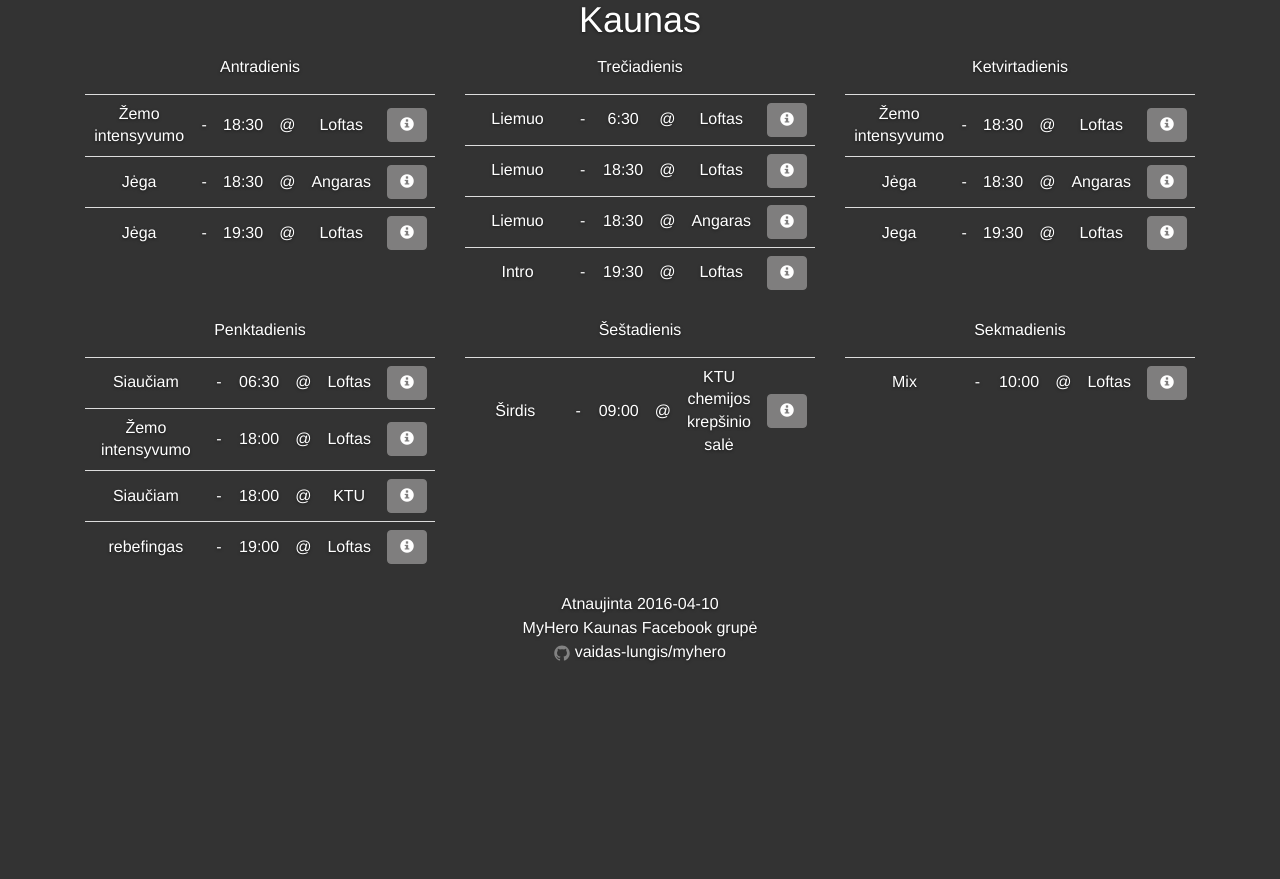
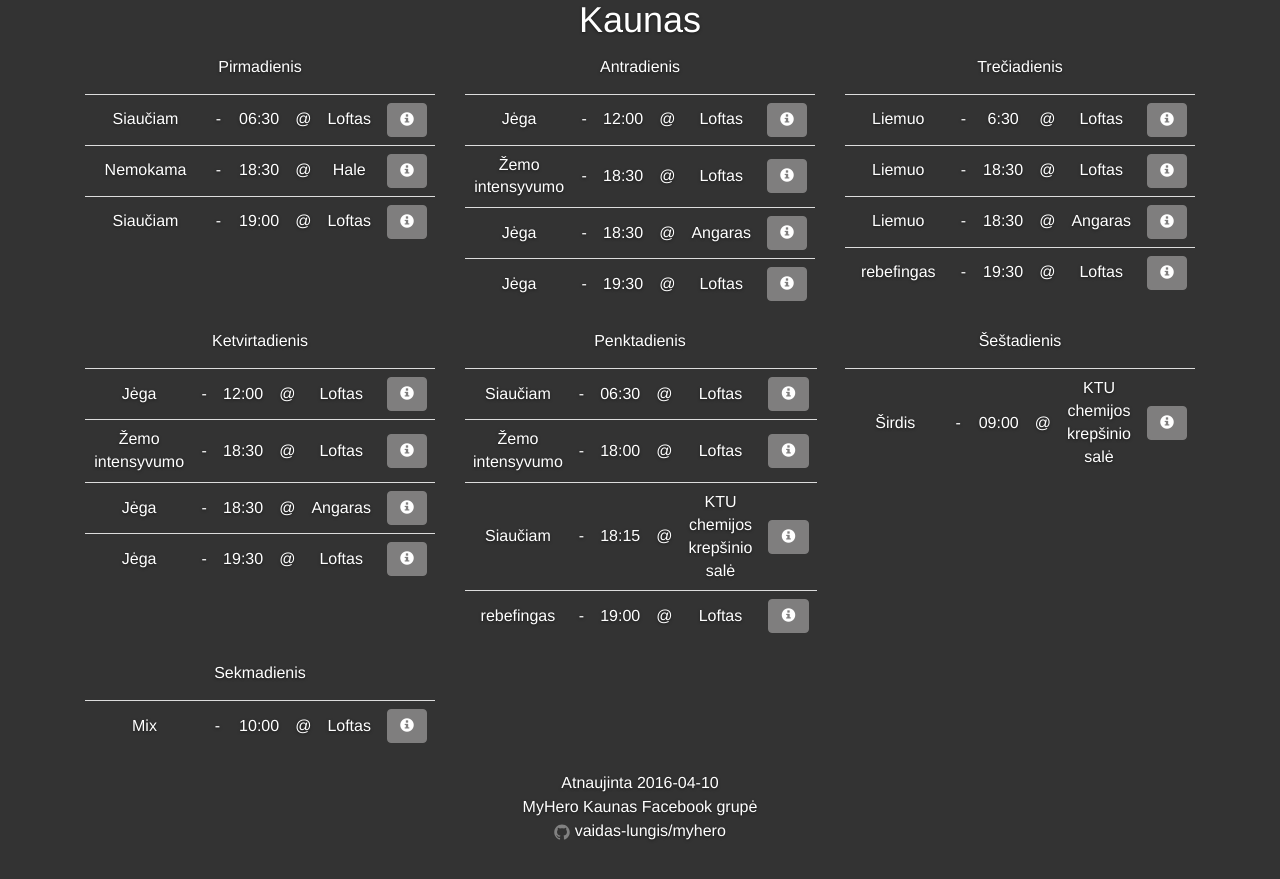
Before and after one commit to vaidas-lungis/myhero, a Jekyll site: the page built from index.html, in a window 1280 px wide. Shown: the top 879 px of the page. Built offline with Jekyll 4.4.1, drawn with Linux system fonts in a browser that asks for light colours; nearby versions of some CDN libraries.

Commit message:
update schedule  for  week #14

```diff
--- a/_data/schedules.yml
+++ b/_data/schedules.yml
@@ -1,25 +1,30 @@
 Kaunas:
-#   -
-#    day : Pirmadienis
-#    events:
-#      -
-#          starts_at: "06:30"
-#          type: "Siaučiam"
-#          coach: "Ignas"
-#          place: "Loftas"
-#      -
-#          starts_at: "18:30"
-#          type: "Nemokama"
-#          coach: "Multi"
-#          place: "Hale"
-#      -
-#          starts_at: "19:00"
-#          type: "Siaučiam"
-#          coach: "Asta"
-#          place: "Loftas"
+   -
+    day : Pirmadienis
+    events:
+      -
+          starts_at: "06:30"
+          type: "Siaučiam"
+          coach: "Ignas"
+          place: "Loftas"
+      -
+          starts_at: "18:30"
+          type: "Nemokama"
+          coach: "Multi"
+          place: "Hale"
+      -
+          starts_at: "19:00"
+          type: "Siaučiam"
+          coach: "Asta"
+          place: "Loftas"
    -
     day : Antradienis
     events:
+      -
+          starts_at: "12:00"
+          type: "Jėga"
+          coach: "Gediminas"
+          place: "Loftas"
       -
           starts_at: "18:30"
           type: "Žemo intensyvumo"
@@ -28,7 +33,7 @@ Kaunas:
       -
           starts_at: "18:30"
           type: "Jėga"
-          coach: "Inga"
+          coach: "Asta"
           place: "Angaras"
       -
           starts_at: "19:30"
@@ -51,16 +56,21 @@ Kaunas:
       -
           starts_at: "18:30"
           type: "Liemuo"
-          coach: "Sigita"
+          coach: "Inga"
           place: "Angaras"
       -
           starts_at: "19:30"
-          type: "Intro"
+          type: "rebefingas"
           coach: "Asta"
           place: "Loftas"
    -
     day : Ketvirtadienis
     events:
+      -
+          starts_at: "12:00"
+          type: "Jėga"
+          coach: "Asta"
+          place: "Loftas"
       -
           starts_at: "18:30"
           type: "Žemo intensyvumo"
@@ -69,11 +79,11 @@ Kaunas:
       -
           starts_at: "18:30"
           type: "Jėga"
-          coach: "Sigita"
+          coach: "Inga"
           place: "Angaras"
       -
           starts_at: "19:30"
-          type: "Jega"
+          type: "Jėga"
           coach: "Asta"
           place: "Loftas"
    -
@@ -90,10 +100,10 @@ Kaunas:
           coach: "Asta"
           place: "Loftas"
       -
-          starts_at: "18:00"
+          starts_at: "18:15"
           type: "Siaučiam"
-          coach: "Sigita"
-          place: "KTU"
+          coach: "Ignas"
+          place: "KTU chemijos krepšinio salė"
       -
           starts_at: "19:00"
           type: "rebefingas"
@@ -113,5 +123,5 @@ Kaunas:
       -
           starts_at: "10:00"
           type: "Mix"
-          coach: "Aušra"
+          coach: "Mindaugas"
           place: "Loftas"
```
